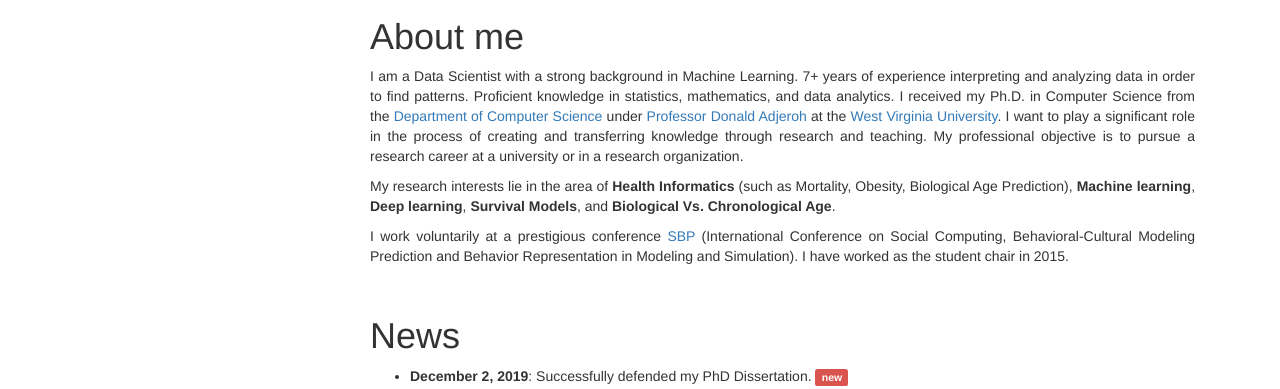
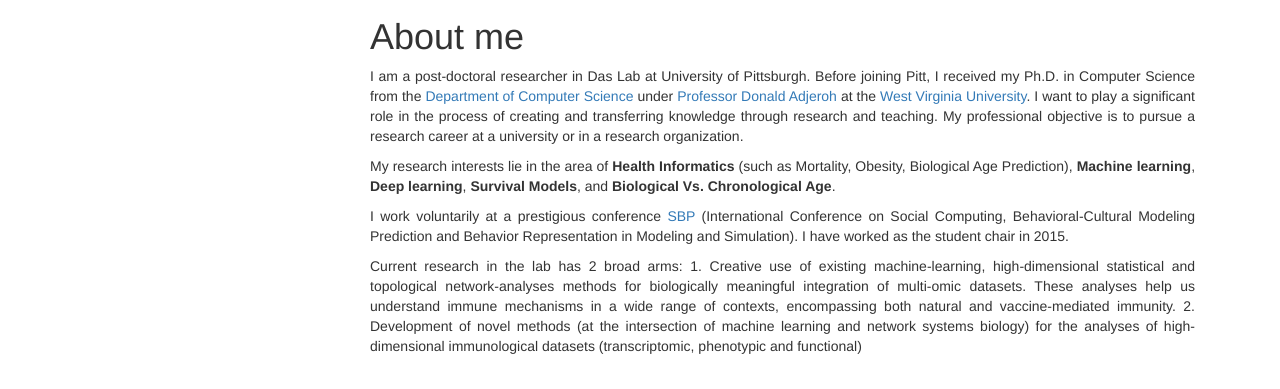
Before and after one commit to syedashiqurrahman/syedashiqurrahman.github.io, a plain HTML site: page index.html in a window 1280 px wide. Shown: the part 316-705 px from the top of the page. Drawn offline with Linux system fonts and the light colour scheme.

Commit message:
Update index.html

```diff
--- a/index.html
+++ b/index.html
@@ -79,9 +79,13 @@
 				</p>
 
 				<h1>About me</h1>
-				<p>I am a Data Scientist with a strong background in Machine Learning. 7+ years of experience interpreting and analyzing data in order to find patterns. Proficient knowledge in statistics, mathematics, and data analytics. I received my Ph.D. in Computer Science from the <a href="http://lcsee.statler.wvu.edu/" target="_blank">Department of Computer Science </a> under <a href="http://community.wvu.edu/~daadjeroh/" target="_blank">Professor Donald Adjeroh</a> at the <a href="https://www.wvu.edu/" target="_blank">West Virginia University</a>. I want to play a significant role in the process of creating and transferring knowledge through research and teaching. My professional objective is to pursue a research career at a university or in a research organization.</p>
-				<p>My research interests lie in the area of <strong>Health Informatics </strong>(such as Mortality, Obesity, Biological Age Prediction), <strong>Machine learning</strong>, <strong>Deep learning</strong>, <strong>Survival Models</strong>, and <strong>Biological Vs. Chronological Age</strong>.</p>
+				<!-- <p>I am a Data Scientist with a strong background in Machine Learning. 7+ years of experience interpreting and analyzing data in order to find patterns. Proficient knowledge in statistics, mathematics, and data analytics. I received my Ph.D. in Computer Science from the <a href="http://lcsee.statler.wvu.edu/" target="_blank">Department of Computer Science </a> under <a href="http://community.wvu.edu/~daadjeroh/" target="_blank">Professor Donald Adjeroh</a> at the <a href="https://www.wvu.edu/" target="_blank">West Virginia University</a>. I want to play a significant role in the process of creating and transferring knowledge through research and teaching. My professional objective is to pursue a research career at a university or in a research organization.</p></a-->
+				<p>I am a post-doctoral researcher in Das Lab at University of Pittsburgh. Before joining Pitt, I received my Ph.D. in Computer Science from the <a href="http://lcsee.statler.wvu.edu/" target="_blank">Department of Computer Science </a> under <a href="http://community.wvu.edu/~daadjeroh/" target="_blank">Professor Donald Adjeroh</a> at the <a href="https://www.wvu.edu/" target="_blank">West Virginia University</a>. I want to play a significant role in the process of creating and transferring knowledge through research and teaching. My professional objective is to pursue a research career at a university or in a research organization.</p>
+			    	<p>My research interests lie in the area of <strong>Health Informatics </strong>(such as Mortality, Obesity, Biological Age Prediction), <strong>Machine learning</strong>, <strong>Deep learning</strong>, <strong>Survival Models</strong>, and <strong>Biological Vs. Chronological Age</strong>.</p>
 		    		<p>I work voluntarily at a prestigious conference <a href="http://sbp-brims.org/2018/" target="_blank"> SBP </a> (International Conference on Social Computing, Behavioral-Cultural Modeling Prediction and Behavior Representation in Modeling and Simulation). I have worked as the student chair in 2015.</p>
+		    		<p>Current research in the lab has 2 broad arms:
+					1. Creative use of existing machine-learning, high-dimensional statistical and topological network-analyses methods for biologically meaningful integration of multi-omic datasets. These analyses help us understand immune mechanisms in a wide range of contexts, encompassing both natural and vaccine-mediated immunity.
+					2. Development of novel methods (at the intersection of machine learning and network systems biology) for the analyses of high-dimensional immunological datasets (transcriptomic, phenotypic and functional)</p>
 				<br>
 
 				<h1>News</h1>
```
